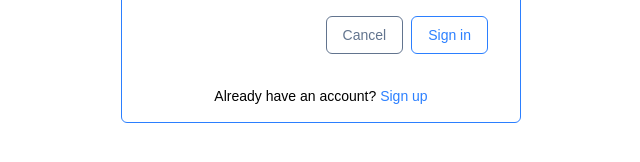
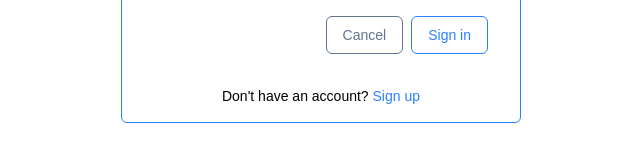
Before and after one commit to tufanrai/to-do-client, a Next.js app: page /auth/login in a window 1280 px wide. Shown: the part 448-610 px from the top of the page, without its empty margins (319-959 px from the left). Built offline with nearby package versions, Linux system fonts and the light colour scheme; no server answers.

Commit message:
updated the login form

```diff
--- a/app/auth/login/page.tsx
+++ b/app/auth/login/page.tsx
@@ -17,7 +17,7 @@ const page = () => {
         </div>
         <div className="w-full flex items-center justify-center">
           <p className="font-thin text-sm text-black px-8 py-4">
-            Already have an account?{" "}
+            Don't have an account?{" "}
             <span className="text-blue-500">
               <Link href={"/auth/register"}>Sign up</Link>
             </span>
```
